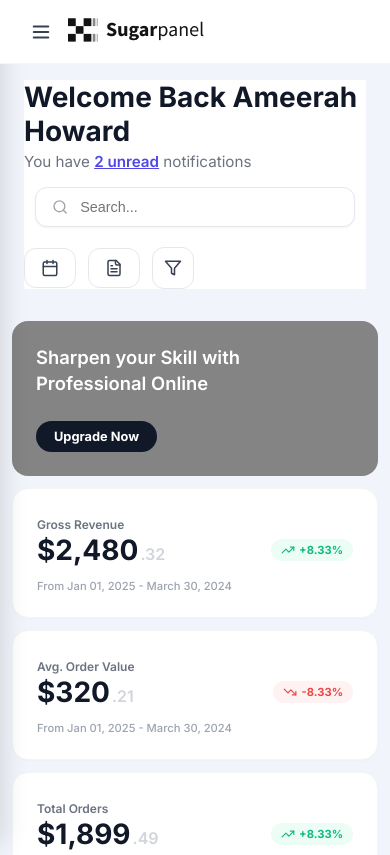
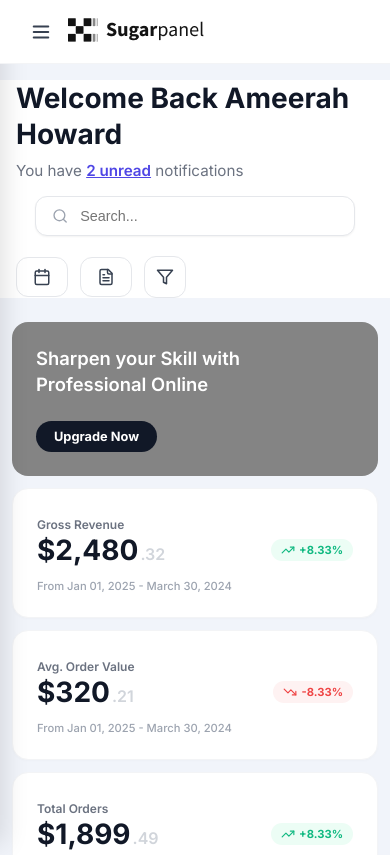
Before and after one commit to Ashmitakamothi/sugarpanel, a React (Vite) app: page / in a window 390 px wide. Shown: the top 855 px of the page. Built offline with nearby package versions, Linux system fonts and the light colour scheme.

Commit message:
Enhance header and main content styles for improved layout and responsiveness

```diff
--- a/src/App.css
+++ b/src/App.css
@@ -332,8 +332,10 @@
 
   /* Main content fills full width */
   .main-content {
-    margin-left: 0;
-    max-width: 100vw;
+    margin-left: 0 !important;
+    max-width: 100% !important;
+    width: 100% !important;
+    padding: 0;
   }
 
   /* Stats: 2 per row on tablet */
@@ -358,11 +360,17 @@
 
   /* Header adjustments */
   .header {
-    flex-direction: column;
-    align-items: flex-start;
-    height: auto;
-    gap: 12px;
-    margin-bottom: 16px;
+    display: flex !important;
+    flex-direction: column !important;
+    align-items: flex-start !important;
+    height: auto !important;
+    gap: 16px;
+    margin: 16px 0 24px 0 !important;
+    width: 100% !important;
+    padding: 0 20px !important;
+    background: transparent;
+    box-sizing: border-box !important;
+    overflow: visible !important;
   }
 
   .header-right {
@@ -439,26 +447,38 @@
     flex-direction: column !important;
     align-items: flex-start !important;
     height: auto !important;
+    width: 100% !important;
     gap: 16px;
-    margin: 12px auto 24px 16px;
-    width: calc(100% - 32px);
+    margin: 16px 0 24px 0 !important;
+    padding: 0 16px !important;
     background: transparent;
+    box-sizing: border-box;
+  }
+
+  .welcome-title {
+    font-size: 1.35rem;
+    line-height: 1.3;
+    width: 100% !important;
+    margin: 0 0 8px 0 !important;
+    white-space: normal !important;
+    overflow-wrap: break-word !important;
+    word-wrap: break-word !important;
+    display: block !important;
+  }
+
+  .notif-subtitle {
+    font-size: 0.85rem;
+  }
+
+  .header-right {
+    display: flex !important;
+    flex-direction: column !important;
+    width: 100% !important;
+    height: auto !important;
+    gap: 12px;
+    margin-top: 4px;
     visibility: visible !important;
     opacity: 1 !important;
-  }
-
-  .welcome-title {
-    font-size: 1.3rem;
-  }
-
-  .notif-subtitle {
-    font-size: 0.85rem;
-  }
-
-  .header-right {
-    width: 100%;
-    flex-direction: column;
-    gap: 8px;
   }
 
   .search-bar {
@@ -480,11 +500,12 @@
 
   .action-btn {
     flex: 1 1 auto;
-    min-width: fit-content;
+    min-width: 120px;
     justify-content: center;
     font-size: 0.8rem;
     padding: 8px 12px;
-    white-space: nowrap;
+    white-space: normal; /* Allowed wrapping to prevent blowout */
+    text-align: center;
   }
 
   .action-label {
@@ -561,12 +582,28 @@
   }
 
   .header {
-    margin: 8px auto 12px 12px;
-    width: calc(100% - 24px);
+    display: flex !important;
+    flex-direction: column !important;
+    height: auto !important;
+    width: 100% !important;
+    margin: 12px 0 20px 0;
+    padding: 0 16px;
+    gap: 12px;
+    box-sizing: border-box;
+    visibility: visible !important;
+  }
+
+  .header-right {
+    display: flex !important;
+    flex-direction: column !important;
+    width: 100% !important;
+    height: auto !important;
+    visibility: visible !important;
   }
 
   .welcome-title {
-    font-size: 1.1rem;
+    font-size: 1.2rem;
+    display: block !important;
   }
 
   .store-row {
```
